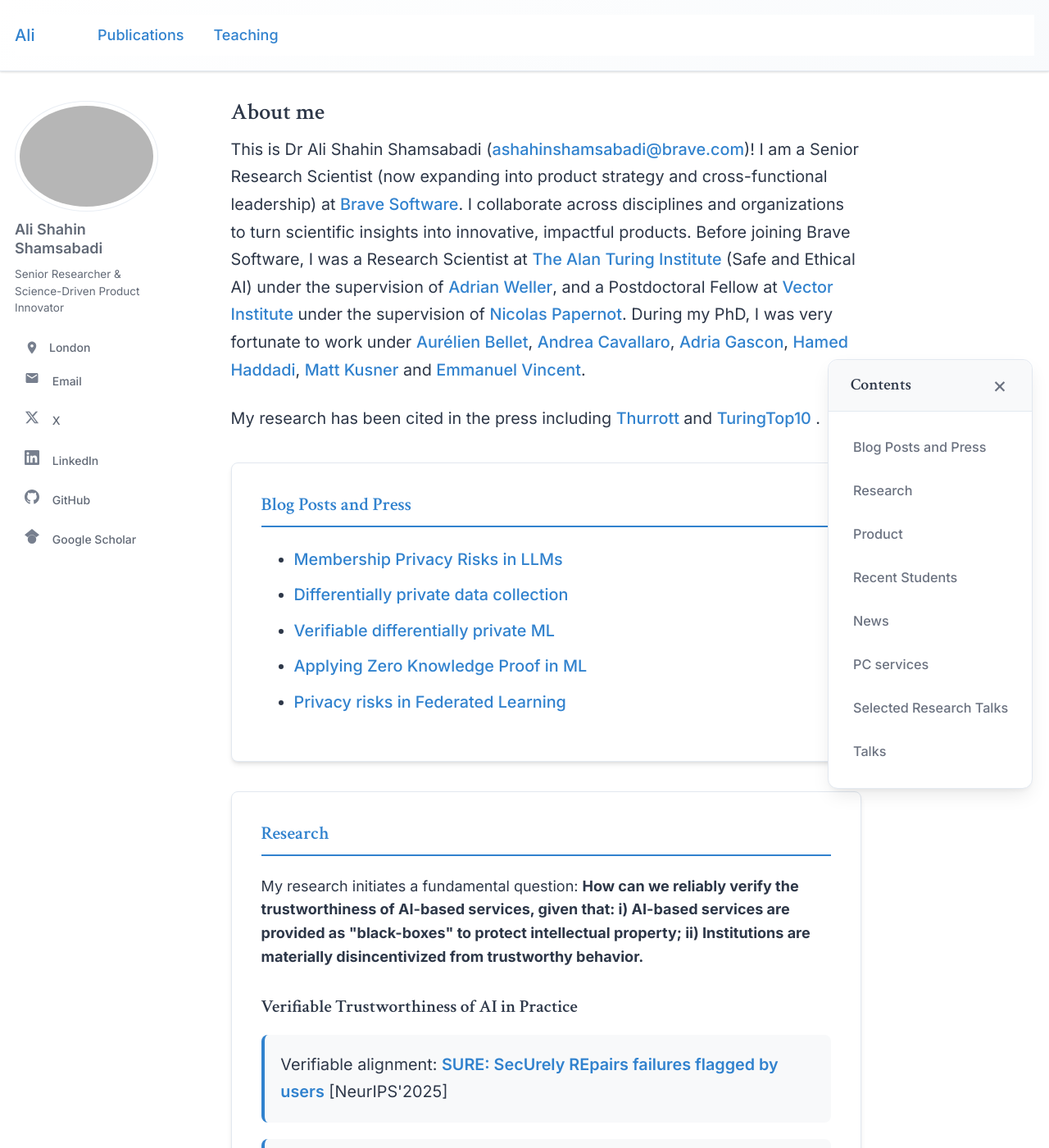
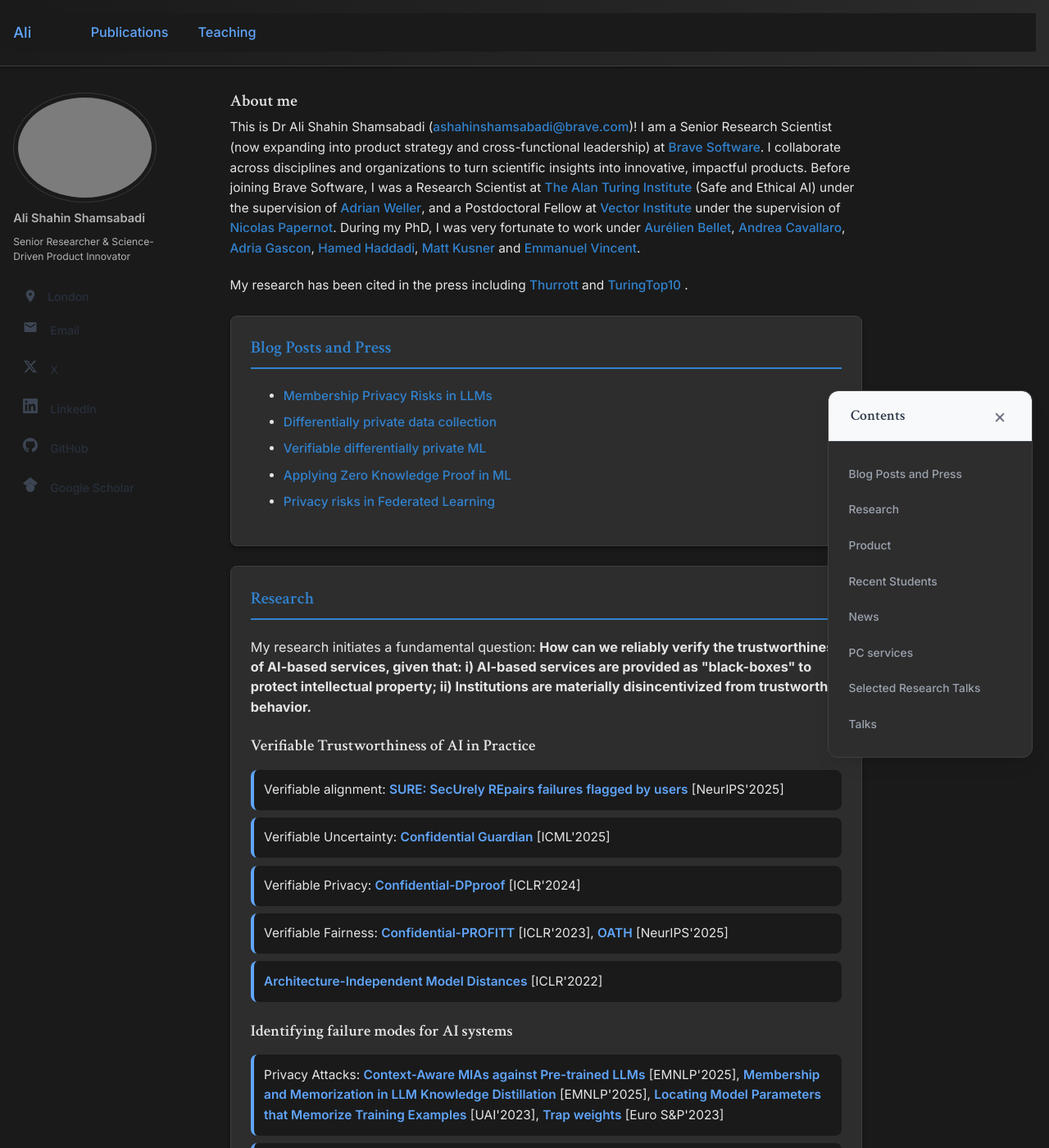
Before and after one commit to AliShahin/AliShahin.github.io, a Jekyll site: the page built from _pages/about.md, in a window 1280 px wide and 1400 px high. Shown: the whole window at 82% size. Built offline with Jekyll 4.4.1, drawn with Linux system fonts in a browser that asks for light colours.

Commit message:
🌙 Implement dark theme with reduced font sizes
- Update color palette to dark theme (dark backgrounds, light text)
- Reduce font sizes across the site for more compact presentation
- Update primary colors to work better with dark theme
- Adjust research sections and publication lists for dark theme
- Update TOC sidebar styling for dark theme
- Modify navigation and footer for dark theme
- Improve overall visual hierarchy with smaller, more readable fonts
- Create modern, professional dark appearance

```diff
--- a/_sass/_base.scss
+++ b/_sass/_base.scss
@@ -6,9 +6,11 @@ body {
   margin: 0;
   padding: 0;
   color: $text-color;
+  background-color: $background-color;
   font-family: $global-font-family;
-  line-height: 1.6;
+  line-height: 1.5;
   font-weight: 400;
+  font-size: 0.9em;
   -webkit-font-smoothing: antialiased;
   -moz-osx-font-smoothing: grayscale;
 
@@ -19,11 +21,12 @@ body {
 }
 
 h1, h2, h3, h4, h5, h6 {
-  margin: 2em 0 0.5em;
+  margin: 1.5em 0 0.5em;
   line-height: 1.3;
   font-family: $header-font-family;
   font-weight: 600;
   color: $text-color;
+  font-size: 0.95em;
 }
 
 h1 {
--- a/_sass/_custom.scss
+++ b/_sass/_custom.scss
@@ -4,30 +4,31 @@
 
 /* Modern card-style sections */
 .research-section {
-  background: #ffffff;
+  background: #2d2d2d;
   border-radius: 8px;
-  padding: 2em;
-  margin: 2em 0;
-  box-shadow: 0 4px 6px -1px rgba(0, 0, 0, 0.1), 0 2px 4px -1px rgba(0, 0, 0, 0.06);
-  border: 1px solid #e2e8f0;
+  padding: 1.5em;
+  margin: 1.5em 0;
+  box-shadow: 0 4px 6px -1px rgba(0, 0, 0, 0.3), 0 2px 4px -1px rgba(0, 0, 0, 0.2);
+  border: 1px solid #404040;
   transition: all 0.3s cubic-bezier(0.4, 0, 0.2, 1);
 
   &:hover {
-    box-shadow: 0 10px 15px -3px rgba(0, 0, 0, 0.1), 0 4px 6px -2px rgba(0, 0, 0, 0.05);
+    box-shadow: 0 10px 15px -3px rgba(0, 0, 0, 0.4), 0 4px 6px -2px rgba(0, 0, 0, 0.3);
     transform: translateY(-2px);
   }
 
   h2 {
-    color: #3182ce !important;
-    border-bottom: 2px solid #3182ce !important;
-    padding-bottom: 0.5em;
+    color: #60a5fa !important;
+    border-bottom: 2px solid #60a5fa !important;
+    padding-bottom: 0.4em;
     margin-top: 0;
+    font-size: 1.3em;
   }
 
   h3 {
-    color: #2d3748 !important;
+    color: #e5e5e5 !important;
     font-weight: 600;
-    margin-top: 1.5em;
+    margin-top: 1.2em;
     margin-bottom: 0.75em;
     font-size: 1.2em;
   }
@@ -48,25 +49,26 @@
     padding: 0;
 
     li {
-      padding: 1em;
-      margin: 1em 0;
-      background: #f8f9fa;
+      padding: 0.8em;
+      margin: 0.6em 0;
+      background: #1a1a1a;
       border-radius: 8px;
-      border-left: 4px solid #3182ce;
+      border-left: 4px solid #60a5fa;
       transition: all 0.3s cubic-bezier(0.4, 0, 0.2, 1);
 
       &:hover {
-        background: #e9ecef;
+        background: #2d2d2d;
         transform: translateX(5px);
+        box-shadow: 0 4px 8px rgba(0, 0, 0, 0.3);
       }
 
       a {
-        color: #3182ce !important;
+        color: #60a5fa !important;
         font-weight: 600;
         text-decoration: none !important;
 
         &:hover {
-          color: #2c5aa0 !important;
+          color: #93c5fd !important;
           text-decoration: underline !important;
         }
       }
@@ -328,8 +330,8 @@ button:focus {
   -ms-transform: translateY(-50%);
   transform: translateY(-50%);
   width: 250px;
-  background: #ffffff;
-  border: 1px solid #e2e8f0;
+  background: #2d2d2d;
+  border: 1px solid #404040;
   -webkit-border-radius: 12px;
   -moz-border-radius: 12px;
   border-radius: 12px;
@@ -442,24 +444,24 @@ button:focus {
 
 .toc-link {
   display: block;
-  padding: 0.75rem 1.5rem;
-  color: #6b7280;
+  padding: 0.6rem 1.2rem;
+  color: #9ca3af;
   text-decoration: none;
-  font-size: 0.9em;
+  font-size: 0.85em;
   font-weight: 500;
   transition: all 0.2s ease;
   border-left: 3px solid transparent;
 
   &:hover {
-    color: #3182ce;
-    background: #f8f9fa;
-    border-left-color: #3182ce;
+    color: #60a5fa;
+    background: #1a1a1a;
+    border-left-color: #60a5fa;
   }
 
   &.toc-active {
-    color: #3182ce;
-    background: #eff6ff;
-    border-left-color: #3182ce;
+    color: #60a5fa;
+    background: #1a1a1a;
+    border-left-color: #60a5fa;
     font-weight: 600;
   }
 }
--- a/_sass/_footer.scss
+++ b/_sass/_footer.scss
@@ -11,7 +11,7 @@
           animation: intro 0.3s both;
   -webkit-animation-delay: 0.45s;
           animation-delay: 0.45s;
-  background: linear-gradient(135deg, #f8f9fa 0%, #e9ecef 100%);
+  background: linear-gradient(135deg, #1a1a1a 0%, #2d2d2d 100%);
   border-top: 1px solid $border-color;
 
   footer {
--- a/_sass/_masthead.scss
+++ b/_sass/_masthead.scss
@@ -5,7 +5,7 @@
 .masthead {
   position: relative;
   border-bottom: 1px solid $border-color;
-  background: linear-gradient(135deg, rgba(255, 255, 255, 0.95) 0%, rgba(248, 250, 252, 0.95) 100%);
+  background: linear-gradient(135deg, rgba(26, 26, 26, 0.95) 0%, rgba(45, 45, 45, 0.95) 100%);
   backdrop-filter: blur(10px);
   -webkit-backdrop-filter: blur(10px);
   -webkit-animation: intro 0.3s both;
@@ -13,7 +13,7 @@
   -webkit-animation-delay: 0.15s;
           animation-delay: 0.15s;
   z-index: 20;
-  box-shadow: 0 1px 3px 0 rgba(0, 0, 0, 0.1), 0 1px 2px 0 rgba(0, 0, 0, 0.06);
+  box-shadow: 0 1px 3px 0 rgba(0, 0, 0, 0.3), 0 1px 2px 0 rgba(0, 0, 0, 0.2);
 
   &__inner-wrap {
     @include container;
--- a/_sass/_page.scss
+++ b/_sass/_page.scss
@@ -66,11 +66,11 @@
     margin-bottom: 0.75em;
   }
 
-  p, li, dl {
-    font-size: 1.1em;
-    line-height: 1.7;
-    color: $text-color;
-  }
+      p, li, dl {
+        font-size: 0.95em;
+        line-height: 1.6;
+        color: $text-color;
+      }
 
   /* paragraph indents */
   p {
--- a/_sass/_variables.scss
+++ b/_sass/_variables.scss
@@ -33,11 +33,11 @@ $header-font-family         : $serif;
 $caption-font-family        : $serif;
 
 /* type scale */
-$type-size-1                : 2.441em;  // ~39.056px
-$type-size-2                : 1.953em;  // ~31.248px
-$type-size-3                : 1.563em;  // ~25.008px
-$type-size-4                : 1.25em;   // ~20px
-$type-size-5                : 1em;      // ~16px
+$type-size-1                : 1.8em;    // ~28.8px
+$type-size-2                : 1.5em;    // ~24px
+$type-size-3                : 1.25em;   // ~20px
+$type-size-4                : 1.1em;    // ~17.6px
+$type-size-5                : 0.9em;    // ~14.4px
 $type-size-6                : 0.75em;   // ~12px
 $type-size-7                : 0.6875em; // ~11px
 $type-size-8                : 0.625em;  // ~10px
@@ -53,18 +53,18 @@ $darker-gray                : mix(#000, $gray, 60%);
 $light-gray                 : mix(#fff, $gray, 50%);
 $lighter-gray               : mix(#fff, $gray, 90%);
 
-$body-color                 : #ffffff;
-$background-color           : #ffffff;
-$code-background-color      : #f8f9fa;
-$code-background-color-dark : #2d3748;
-$text-color                 : #2d3748;
-$border-color               : #e2e8f0;
+$body-color                 : #1a1a1a;
+$background-color           : #1a1a1a;
+$code-background-color      : #2d2d2d;
+$code-background-color-dark : #1a1a1a;
+$text-color                 : #e5e5e5;
+$border-color               : #404040;
 
-$primary-color              : #3182ce;
-$success-color              : #38a169;
-$warning-color              : #d69e2e;
-$danger-color               : #e53e3e;
-$info-color                 : #3182ce;
+$primary-color              : #60a5fa;
+$success-color              : #4ade80;
+$warning-color              : #fbbf24;
+$danger-color               : #f87171;
+$info-color                 : #60a5fa;
 
 /* brands */
 $behance-color              : #1769FF;
```
